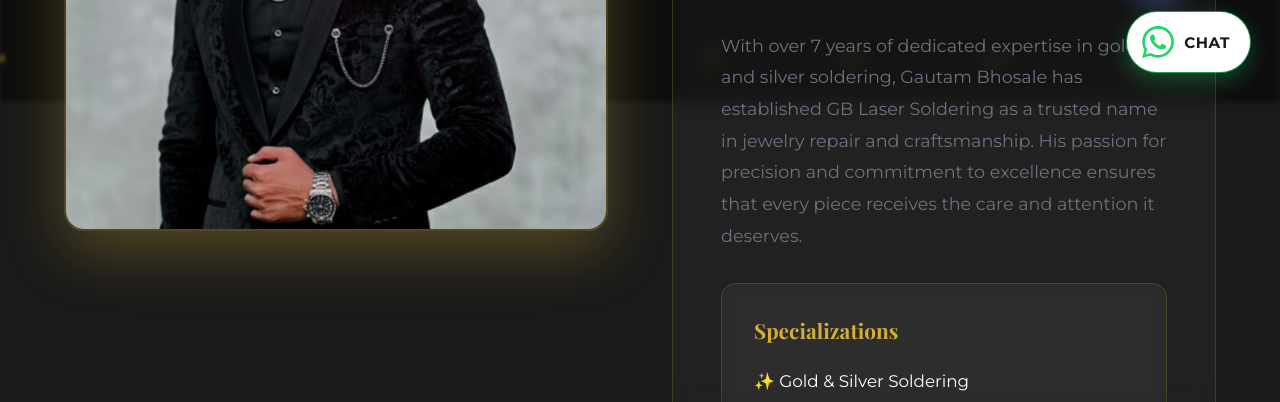
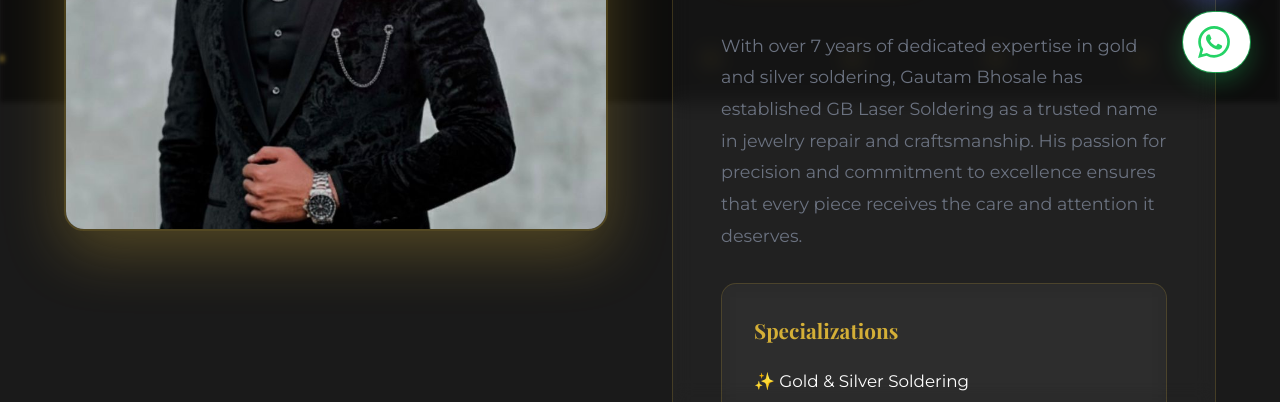
Before and after one commit to davishkar/gb, a plain HTML site: page about.html in a window 1280 px wide. Shown: the part 698-1100 px from the top of the page. Drawn offline with nearby package versions, Linux system fonts and the light colour scheme; animation ran at ten frames a second.

Commit message:
Update about.html

```diff
--- a/about.html
+++ b/about.html
@@ -168,7 +168,7 @@
                 <path
                     d="M17.472 14.382c-.297-.149-1.758-.867-2.03-.967-.273-.099-.471-.148-.67.15-.197.297-.767.966-.94 1.164-.173.199-.347.223-.644.075-.297-.15-1.255-.463-2.39-1.475-.883-.788-1.48-1.761-1.653-2.059-.173-.297-.018-.458.13-.606.134-.133.298-.347.446-.52.149-.174.198-.298.298-.497.099-.198.05-.371-.025-.52-.075-.149-.669-1.612-.916-2.207-.242-.579-.487-.5-.669-.51-.173-.008-.371-.01-.57-.01-.198 0-.52.074-.792.372-.272.297-1.04 1.016-1.04 2.479 0 1.462 1.065 2.875 1.213 3.074.149.198 2.096 3.2 5.077 4.487.709.306 1.262.489 1.694.625.712.227 1.36.195 1.871.118.571-.085 1.758-.719 2.006-1.413.248-.694.248-1.289.173-1.413-.074-.124-.272-.198-.57-.347m-5.421 7.403h-.004a9.87 9.87 0 01-5.031-1.378l-.361-.214-3.741.982.998-3.648-.235-.374a9.86 9.86 0 01-1.51-5.26c.001-5.45 4.436-9.884 9.888-9.884 2.64 0 5.122 1.03 6.988 2.898a9.825 9.825 0 012.893 6.994c-.003 5.45-4.437 9.884-9.885 9.884m8.413-18.297A11.815 11.815 0 0012.05 0C5.495 0 .16 5.335.157 11.892c0 2.096.547 4.142 1.588 5.945L.057 24l6.305-1.654a11.882 11.882 0 005.683 1.448h.005c6.554 0 11.89-5.335 11.893-11.893a11.821 11.821 0 00-3.48-8.413Z" />
             </svg>
-            <span class="fab-label">CHAT</span>
+            <!-- <span class="fab-label">CHAT</span> -->
         </a>
     </div>
 
@@ -189,4 +189,5 @@
     <script src="main.js"></script>
 </body>
 
+
 </html>
```
